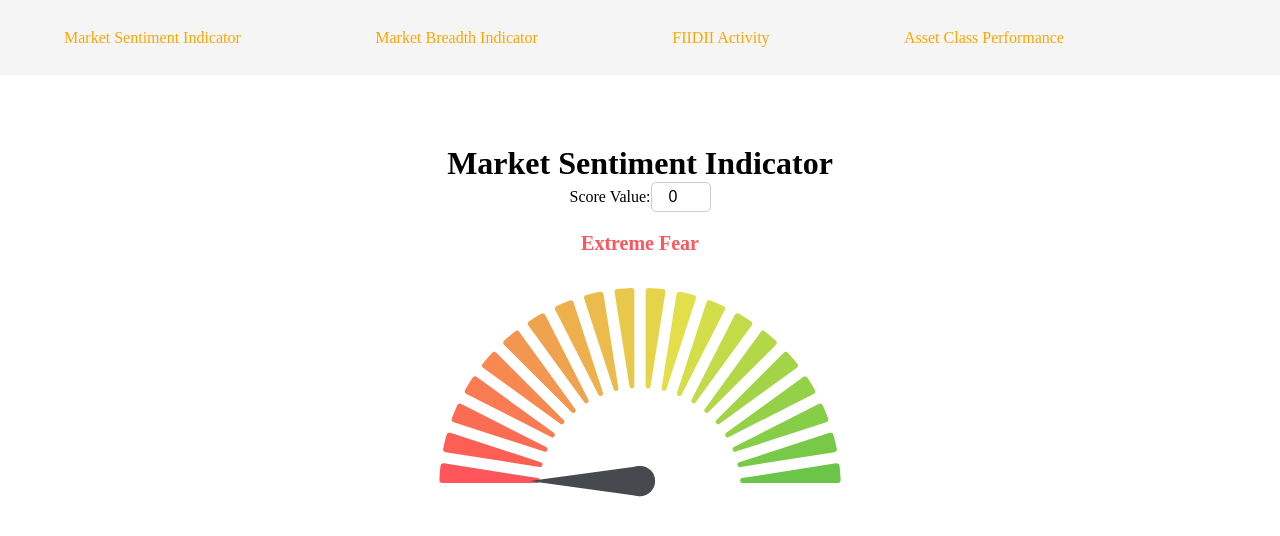
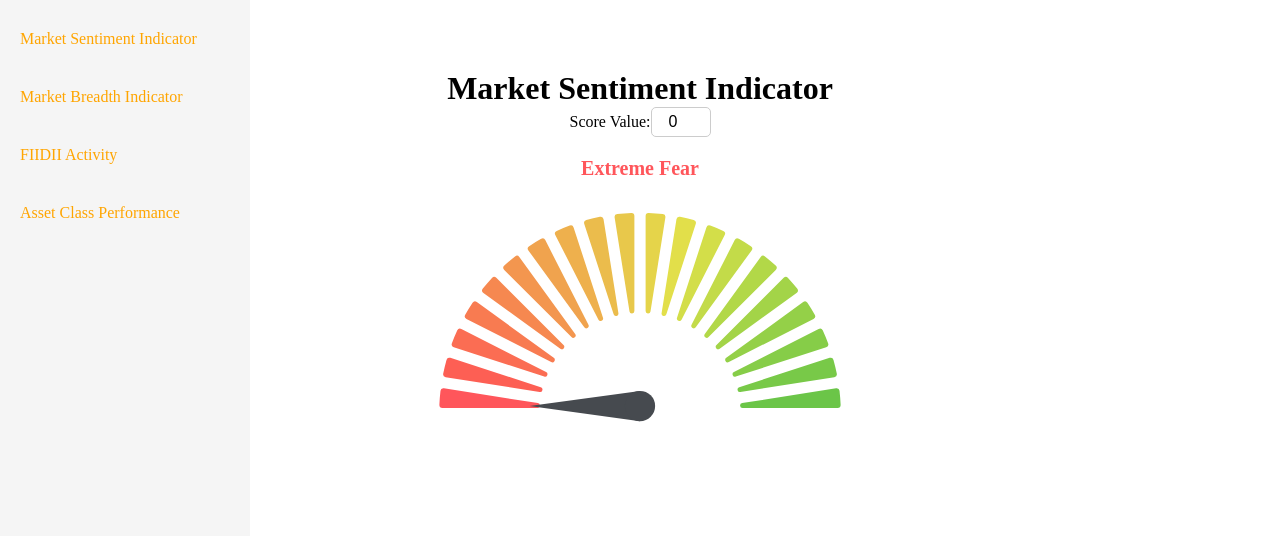
Before and after one commit to darshan-vgithub/Market_Sentiment_Indicator, a React (Create React App) app: page / in a window 1280 px wide. Shown: the top 536 px of the page. Built offline with nearby package versions, Linux system fonts and the light colour scheme.

Commit message:
made the current navbar as side bar

```diff
--- a/src/components/Navbar/navbar.module.css
+++ b/src/components/Navbar/navbar.module.css
@@ -1,74 +1,62 @@
+#hamburgerIcon {
+  display: none; /* Hide the hamburger icon by default */
+}
+
 #main {
-  height: 75px;
-  width: 100%;
+  height: 100%; /* Adjust height to cover entire viewport */
+  display: flex; /* Enable flex layout */
   background-color: #f5f5f5;
 }
 
-#main article {
-  display: flex;
-  justify-content: space-between;
-  align-items: center;
-  height: 75px;
-  width: 90%;
-  margin: 0 auto;
-}
-
-#hamburgerIcon {
-  display: none;
-  font-size: 30px;
-  cursor: pointer;
-  z-index: 1001; /* Ensure the icon is on top of the menu */
-}
-
 #menu {
-  width: 100%;
+  width: 250px; /* Fixed width for the sidebar */
+  background-color: #f5f5f5;
+  height: 100%; /* Cover full height of the viewport */
+  position: fixed; /* Fix the sidebar to the left */
+  top: 0; /* Align to the top */
+  left: 0; /* Align to the left */
+  z-index: 1000; /* Ensure it's on top of other content */
+  overflow-y: auto; /* Allow scrolling if content exceeds viewport height */
+  transition: left 0.3s ease; /* Smooth transition for opening/closing */
 }
 
 #menu ul {
   list-style: none;
-  display: flex;
-  justify-content: space-between;
-  align-items: center;
-  width: 1000px;
+  padding: 0;
 }
 
-#menu ul li:hover {
-  transform: scale(1.1);
+#menu ul li {
+  margin: 20px 0;
 }
 
 #menu ul li a {
   color: orange;
   text-decoration: none;
+  padding: 10px 20px; /* Add padding to make links clickable */
+  display: block; /* Ensure links take up full width */
 }
 
-a {
-  text-decoration: none;
-}
-
-/* Responsive Styles for 1024px and smaller */
 @media (max-width: 1024px) {
-  #hamburgerIcon {
-    display: block;
-  }
-
   #main {
-    background-color: transparent;
+    background-color: transparent; /* Make main content transparent to show sidebar */
   }
 
   #menu {
-    position: fixed;
-    top: 0;
-    left: -250px;
-    height: 100%;
-    width: 250px;
-    background-color: #f5f5f5;
-    transition: left 0.3s ease;
-    z-index: 1000;
-    overflow-y: auto; /* Allow scrolling if the menu content is taller than the viewport */
+    left: -250px; /* Start with sidebar hidden */
   }
 
   #menu.active {
-    left: 0;
+    left: 0; /* Show sidebar when active class is applied */
+  }
+
+  #hamburgerIcon {
+    display: block; /* Display hamburger icon for mobile view */
+    font-size: 30px;
+    cursor: pointer;
+    position: fixed; /* Position hamburger icon absolutely */
+    top: 20px; /* Adjust top position */
+    left: 20px; /* Adjust left position */
+    z-index: 1500; /* Ensure hamburger icon is on top of sidebar */
   }
 
   #menu ul {
```
